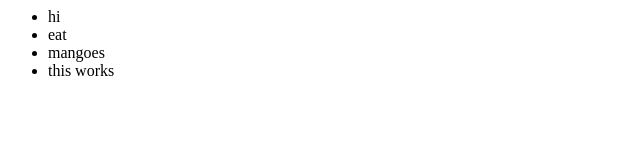
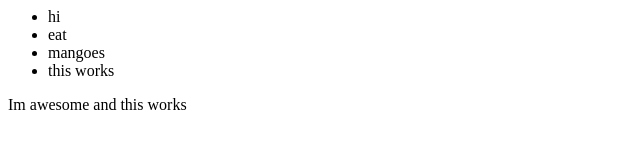
Before and after one commit to jtatia/test, a plain HTML site: page index.html in a window 1280 px wide. Shown: the whole page, without its empty margins (0-640 px from the left). Drawn offline with Linux system fonts and the light colour scheme.

Commit message:
added new module

```diff
--- a/index.html
+++ b/index.html
@@ -8,6 +8,9 @@
 <li> this works</li>
 
 </ul>
+<div class="module2">
+<p>Im awesome and this works</p>
+</div>
 </div>
 </body>
 </html>
```
